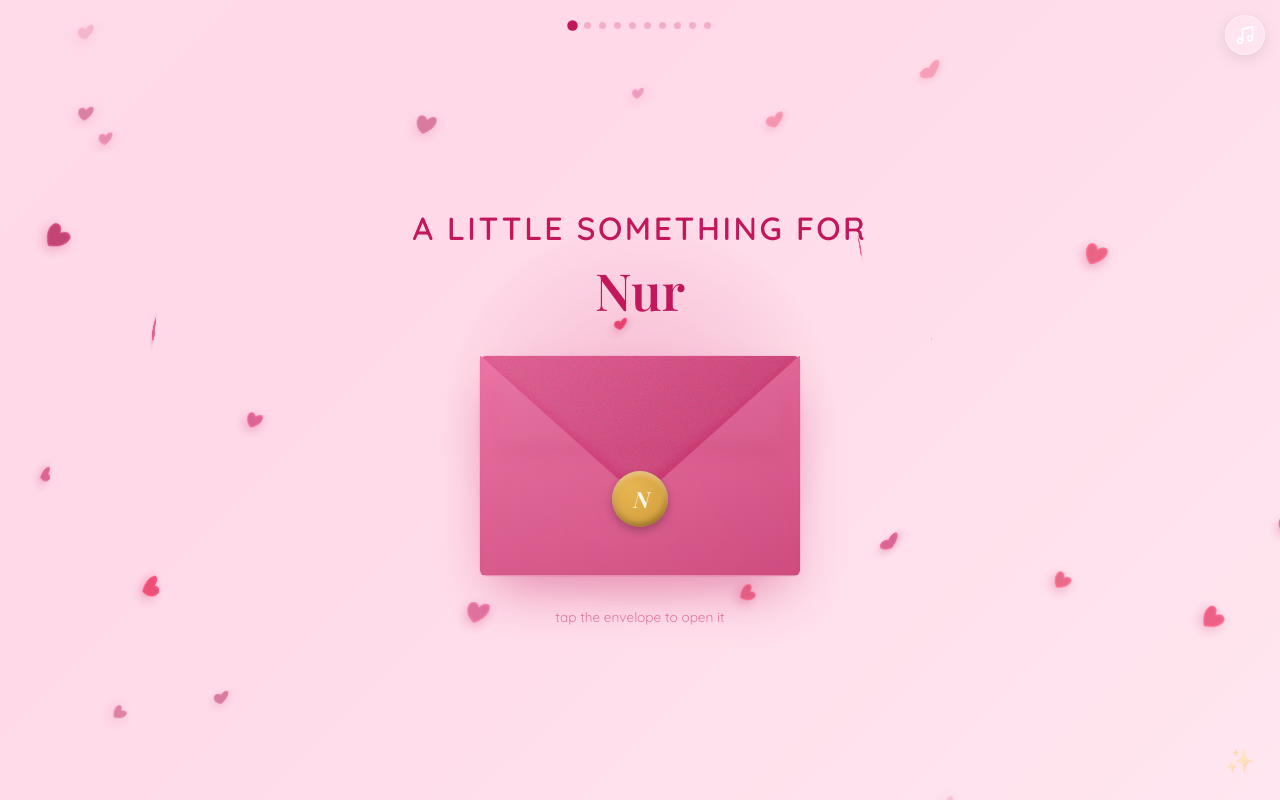
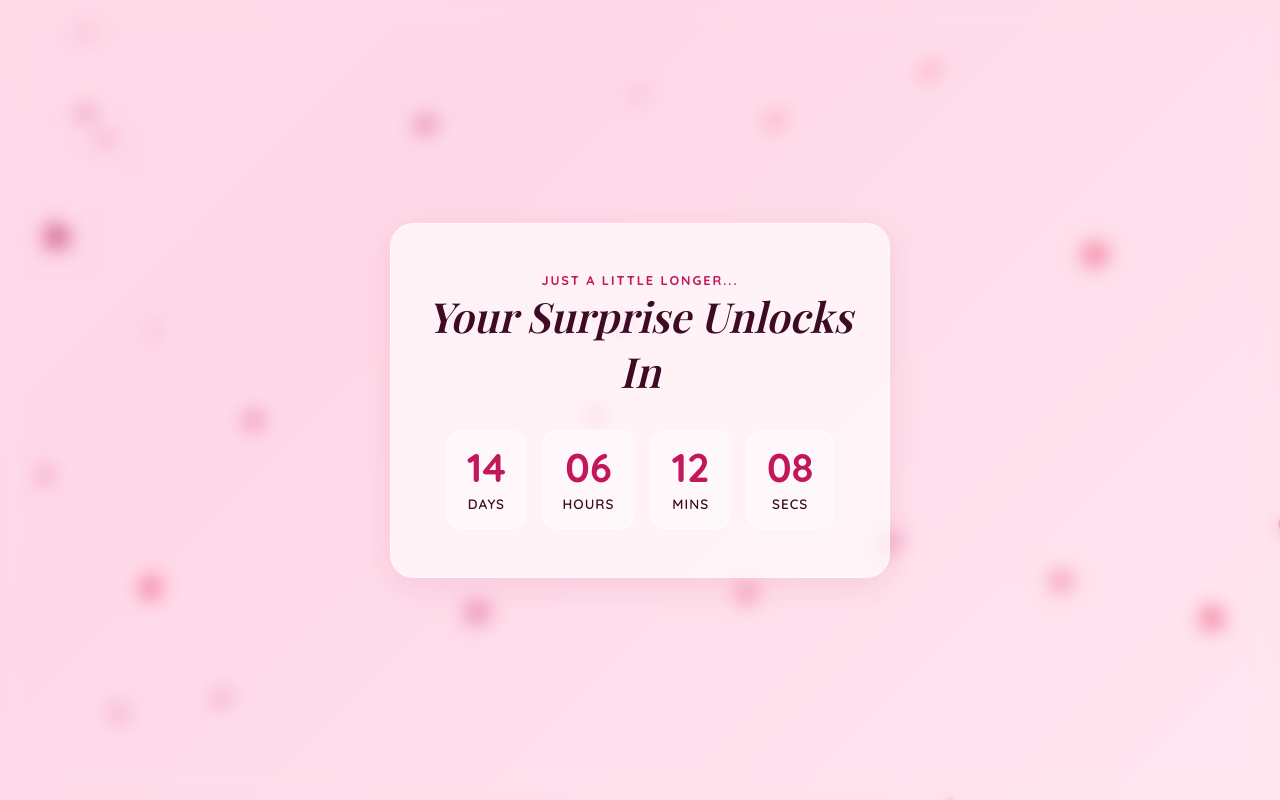
Before and after one commit to mijanur1314/birthday, a React (Vite) app: page / in a window 1280 px wide. Built offline with nearby package versions, Linux system fonts and the light colour scheme; a web font is replaced by a local one.

Commit message:
feat: Add Countdown Timer with bypass logic

```diff
--- a/src/App.jsx
+++ b/src/App.jsx
@@ -16,7 +16,9 @@ import Closing from './components/Closing';
 import TiltWrapper from './components/TiltWrapper';
 import Splash from './components/Splash';
 import Stardust from './components/Stardust';
+import Countdown from './components/Countdown';
 import { playChime } from './utils/sound';
+import { config } from './data/config';
 
 const pageOrder = [
   'envelope',
@@ -46,6 +48,13 @@ const imagesToPreload = [
 ];
 
 export default function App() {
+  const [showCountdown, setShowCountdown] = useState(() => {
+    // Secret bypass for the developer: append ?dev=true to the URL
+    if (window.location.search.includes('dev=true')) return false;
+
+    if (!config.enableTimer) return false;
+    return (+new Date(config.targetDate) - +new Date()) > 0;
+  });
   const [showSplash, setShowSplash] = useState(true);
   const [showEasterEgg, setShowEasterEgg] = useState(false);
   const [cakeBlown, setCakeBlown] = useState(false);
@@ -158,6 +167,14 @@ export default function App() {
       {/* Background effects constantly running */}
       <RosePetals />
 
+      <AnimatePresence>
+        {showCountdown && (
+          <Countdown key="countdown" onComplete={() => setShowCountdown(false)} />
+        )}
+      </AnimatePresence>
+
+      {!showCountdown && (
+        <>
           {!showSplash && (
             <button
               onClick={toggleMusic}
@@ -243,5 +260,7 @@ export default function App() {
         )}
       </AnimatePresence>
       </>
+      )}
+    </>
   );
 }
--- /dev/null
+++ b/src/components/Countdown.jsx
@@ -0,0 +1,88 @@
+import { useState, useEffect } from 'react';
+import { motion } from 'framer-motion';
+import { config } from '../data/config';
+
+export default function Countdown({ onComplete }) {
+  const calculateTimeLeft = () => {
+    const difference = +new Date(config.targetDate) - +new Date();
+    let timeLeft = {};
+
+    if (difference > 0) {
+      timeLeft = {
+        days: Math.floor(difference / (1000 * 60 * 60 * 24)),
+        hours: Math.floor((difference / (1000 * 60 * 60)) % 24),
+        minutes: Math.floor((difference / 1000 / 60) % 60),
+        seconds: Math.floor((difference / 1000) % 60),
+      };
+    } else {
+      timeLeft = null;
+    }
+    return timeLeft;
+  };
+
+  const [timeLeft, setTimeLeft] = useState(calculateTimeLeft());
+
+  useEffect(() => {
+    const timer = setInterval(() => {
+      const newTimeLeft = calculateTimeLeft();
+      if (!newTimeLeft) {
+        clearInterval(timer);
+        if (onComplete) onComplete();
+      } else {
+        setTimeLeft(newTimeLeft);
+      }
+    }, 1000);
+
+    return () => clearInterval(timer);
+  }, [onComplete]);
+
+  if (!timeLeft) return null;
+
+  return (
+    <motion.div
+      className="countdown-screen"
+      initial={{ opacity: 0 }}
+      animate={{ opacity: 1 }}
+      exit={{ opacity: 0 }}
+      transition={{ duration: 1 }}
+    >
+      <div className="countdown-content glass-panel"
+        style={{
+          display: 'flex',
+          flexDirection: 'column',
+          alignItems: 'center',
+          justifyContent: 'center',
+          padding: '3rem 2rem',
+          borderRadius: '24px',
+          textAlign: 'center',
+          maxWidth: '90vw',
+          width: '500px'
+        }}
+      >
+        <div className="section-eyebrow">Just a little longer...</div>
+        <h2 className="section-title" style={{ marginBottom: '2rem' }}>Your Surprise Unlocks In</h2>
+
+        <div className="countdown-timer" style={{ display: 'flex', gap: '1rem', justifyContent: 'center' }}>
+          {timeLeft.days > 0 && (
+            <div className="time-box">
+              <span className="time-value">{timeLeft.days}</span>
+              <span className="time-label">Days</span>
+            </div>
+          )}
+          <div className="time-box">
+            <span className="time-value">{String(timeLeft.hours).padStart(2, '0')}</span>
+            <span className="time-label">Hours</span>
+          </div>
+          <div className="time-box">
+            <span className="time-value">{String(timeLeft.minutes).padStart(2, '0')}</span>
+            <span className="time-label">Mins</span>
+          </div>
+          <div className="time-box">
+            <span className="time-value">{String(timeLeft.seconds).padStart(2, '0')}</span>
+            <span className="time-label">Secs</span>
+          </div>
+        </div>
+      </div>
+    </motion.div>
+  );
+}
--- /dev/null
+++ b/src/data/config.js
@@ -0,0 +1,9 @@
+export const config = {
+  // Set the target date/time here.
+  // Format: YYYY-MM-DDTHH:mm:ss (24-hour format)
+  // Example: '2026-09-08T00:00:00' for Midnight, Sept 8th, 2026
+  targetDate: '2026-09-08T00:00:00',
+
+  // Set to true to enable the countdown block, or false to disable it entirely.
+  enableTimer: true
+};
--- a/src/styles/layout.css
+++ b/src/styles/layout.css
@@ -117,3 +117,39 @@
   border-radius: 16px;
   position: relative;
 }
+
+/* Countdown Styles */
+.countdown-screen {
+  position: fixed;
+  inset: 0;
+  z-index: 9999;
+  display: flex;
+  align-items: center;
+  justify-content: center;
+  background: var(--bg-gradient);
+  backdrop-filter: blur(10px);
+}
+.countdown-timer .time-box {
+  display: flex;
+  flex-direction: column;
+  align-items: center;
+  background: rgba(255, 255, 255, 0.4);
+  padding: 1rem 1.2rem;
+  border-radius: 16px;
+  border: 1px solid rgba(255, 255, 255, 0.6);
+  min-width: 80px;
+}
+.countdown-timer .time-value {
+  font-size: 2.5rem;
+  font-weight: 700;
+  color: var(--magenta);
+  line-height: 1;
+}
+.countdown-timer .time-label {
+  font-size: 0.85rem;
+  font-weight: 600;
+  color: var(--text-color);
+  margin-top: 0.5rem;
+  text-transform: uppercase;
+  letter-spacing: 1px;
+}
```
Lines whose indentation alone changed are shown as unchanged.
